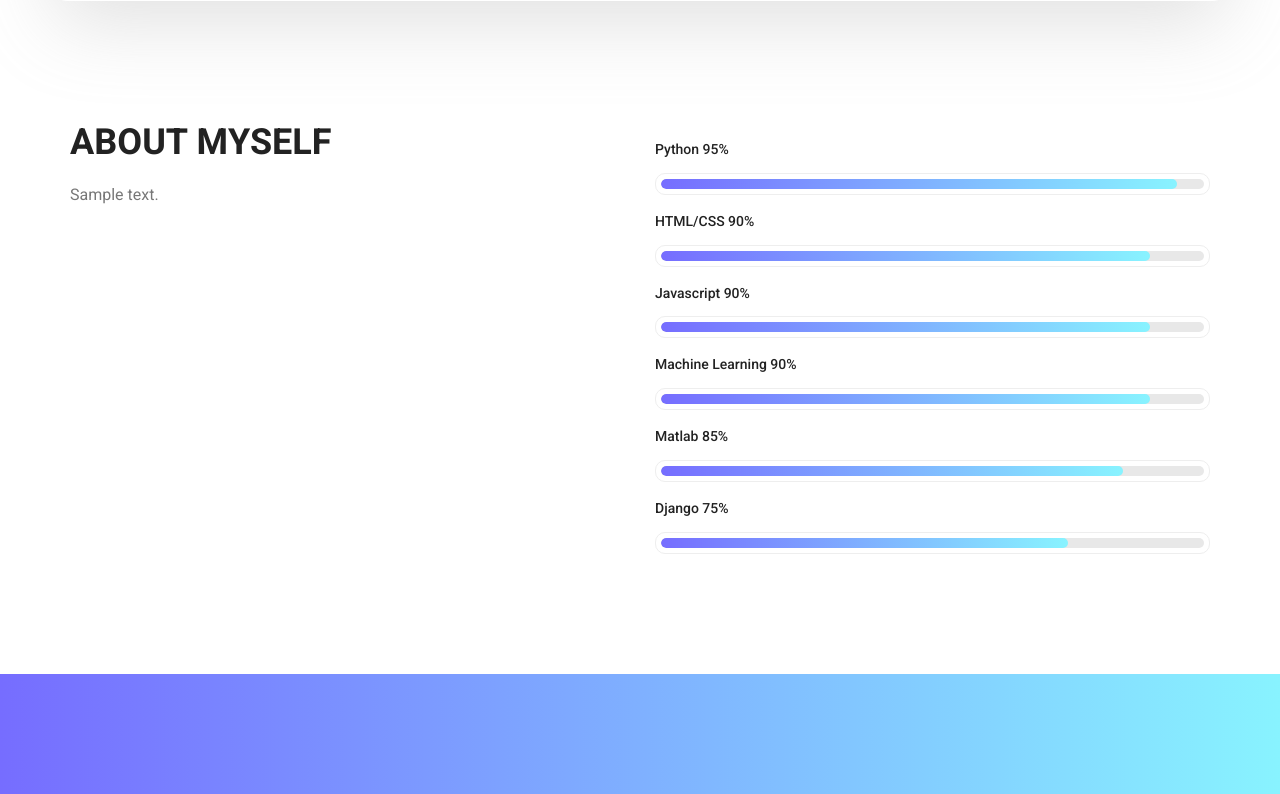
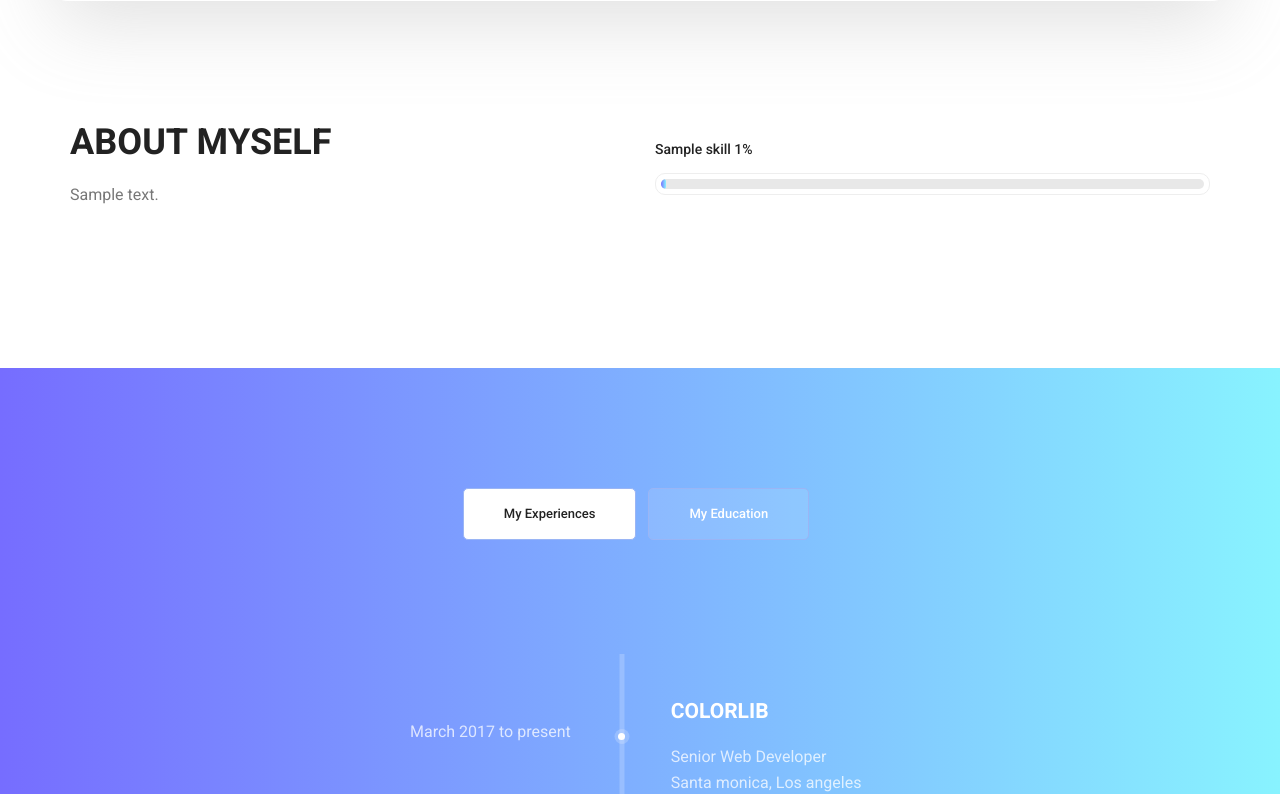
Before and after one commit to fteller/django_01032024, a Django app: template templates/index.html in a window 1280 px wide. Shown: the part 959-1753 px from the top of the page. Run offline with Django 3.2, Linux system fonts and the light colour scheme; the template is opened without the code that fills it: most values are stand-ins (such as "Sample title", 1, 10 or a date in 2020); grey boxes marked "Sample" are stand-in pictures; some libraries are stand-ins or nearby versions.

Commit message:
Skill modeli frontend uygulaması

```diff
--- a/myCV/views.py
+++ b/myCV/views.py
@@ -1,5 +1,5 @@
 from django.shortcuts import render
-from .models import GeneralSetting, ImageSetting
+from .models import GeneralSetting, ImageSetting, Skill
 
 
 # Create your views here.
@@ -21,6 +21,9 @@ def index(request):
     home_banner_image = ImageSetting.objects.get(name='home_banner_image').file
     site_favicon = ImageSetting.objects.get(name='site_favicon').file
 
+    #Skills
+    skills = Skill.objects.all().order_by('-percentage')
+
     context = {
         'site_title': site_title,
         'site_keywords': site_keywords,
@@ -34,5 +37,6 @@ def index(request):
         'header_logo': header_logo,
         'home_banner_image': home_banner_image,
         'site_favicon': site_favicon,
+        'skills': skills,
     }
     return render(request, 'index.html', context=context)
--- a/templates/index.html
+++ b/templates/index.html
@@ -53,54 +53,18 @@
         			<div class="col-lg-6">
         				<div class="tools_expert">
         					<div class="skill_main">
+
+                                {% for skill in skills %}
 								<div class="skill_item">
-									<h4>Python <span class="counter">95</span>%</h4>
+									<h4>{{ skill.name }} <span class="counter">{{ skill.percentage }}</span>%</h4>
 									<div class="progress_br">
 										<div class="progress">
-											<div class="progress-bar" role="progressbar" aria-valuenow="95" aria-valuemin="0" aria-valuemax="100"></div>
+											<div class="progress-bar" role="progressbar" aria-valuenow="{{ skill.percentage }}" aria-valuemin="0" aria-valuemax="100"></div>
 										</div>
 									</div>
 								</div>
-								<div class="skill_item">
-									<h4>HTML/CSS <span class="counter">90</span>%</h4>
-									<div class="progress_br">
-										<div class="progress">
-											<div class="progress-bar" role="progressbar" aria-valuenow="90" aria-valuemin="0" aria-valuemax="100"></div>
-										</div>
-									</div>
-								</div>
-								<div class="skill_item">
-									<h4>Javascript <span class="counter">90</span>%</h4>
-									<div class="progress_br">
-										<div class="progress">
-											<div class="progress-bar" role="progressbar" aria-valuenow="90" aria-valuemin="0" aria-valuemax="100"></div>
-										</div>
-									</div>
-								</div>
-								<div class="skill_item">
-									<h4>Machine Learning <span class="counter">90</span>%</h4>
-									<div class="progress_br">
-										<div class="progress">
-											<div class="progress-bar" role="progressbar" aria-valuenow="90" aria-valuemin="0" aria-valuemax="100"></div>
-										</div>
-									</div>
-								</div>
-								<div class="skill_item">
-									<h4>Matlab <span class="counter">85</span>%</h4>
-									<div class="progress_br">
-										<div class="progress">
-											<div class="progress-bar" role="progressbar" aria-valuenow="85" aria-valuemin="0" aria-valuemax="100"></div>
-										</div>
-									</div>
-								</div>
-                                <div class="skill_item">
-									<h4>Django <span class="counter">75</span>%</h4>
-									<div class="progress_br">
-										<div class="progress">
-											<div class="progress-bar" role="progressbar" aria-valuenow="75" aria-valuemin="0" aria-valuemax="100"></div>
-										</div>
-									</div>
-								</div>
+                                {% endfor %}
+
 							</div>
         				</div>
         			</div>
```
Also changed, not shown: myCV/models.py (+9 -1 lines), myCV/migrations/0006_alter_skill_name.py (added), myCV/migrations/0007_alter_skill_options.py (added), myCV/migrations/0008_alter_skill_options.py (added), myCV/migrations/0009_alter_skill_options.py (added), myCV/migrations/0010_alter_skill_options.py (added).
